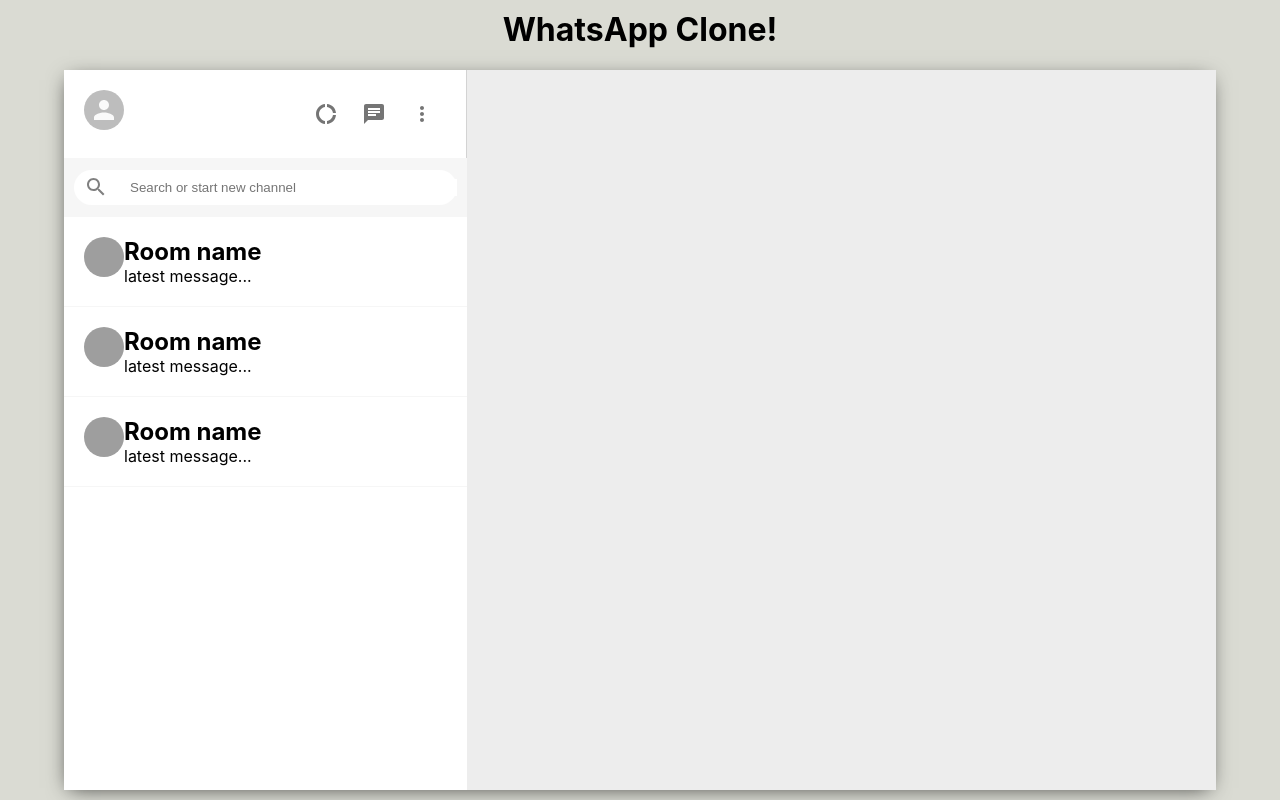
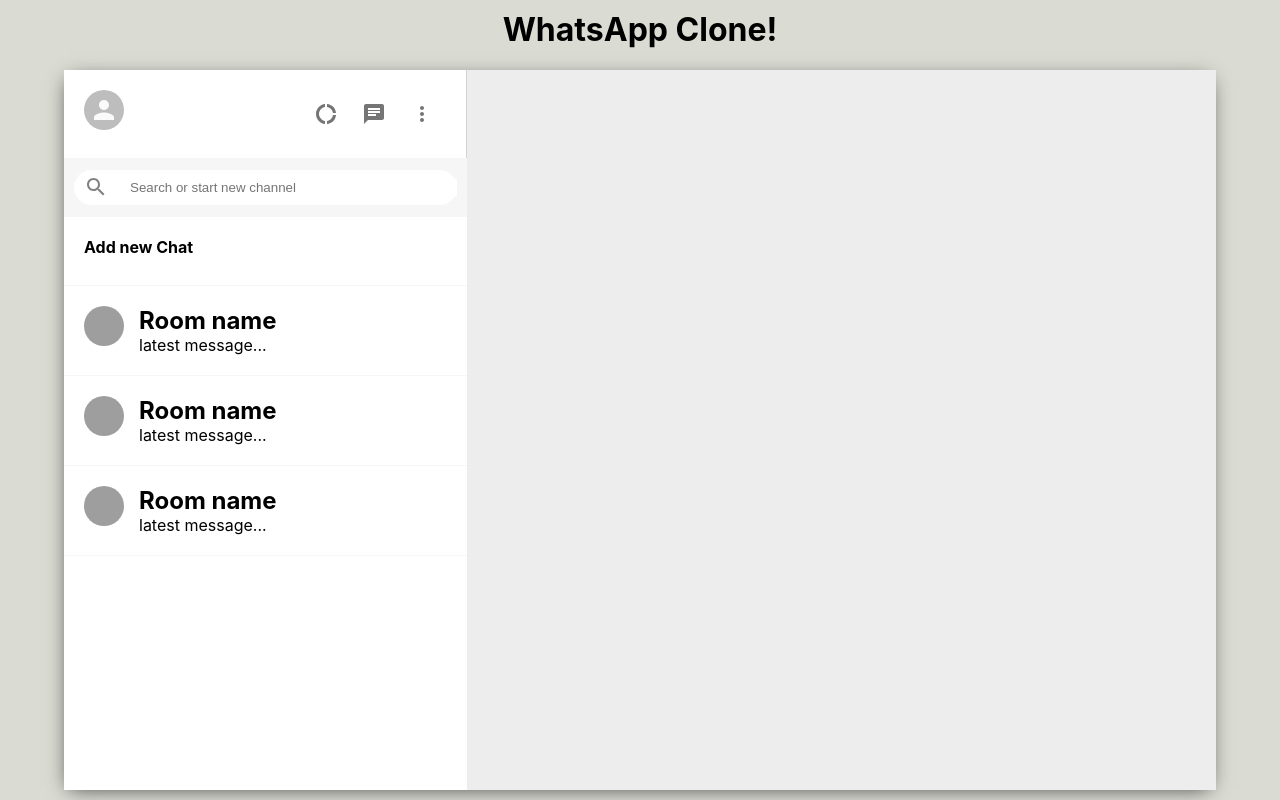
Before and after one commit to jremy813/whatsapp-clone, a React (Create React App) app: page / in a window 1280 px wide. Built offline with nearby package versions, Linux system fonts and the light colour scheme; grey boxes are pictures that could not be loaded.

Commit message:
created add new chat option

```diff
--- a/src/Sidebar.js
+++ b/src/Sidebar.js
@@ -33,6 +33,7 @@
       </div>
 
       <div className="sidebar__chats">
+        <SidebarChat addNewChat />
         <SidebarChat />
         <SidebarChat />
         <SidebarChat />
--- a/src/SidebarChat.css
+++ b/src/SidebarChat.css
@@ -8,3 +8,12 @@
 .sidebarChat:hover {
   background-color: #ebebeb;
 }
+
+.sidebarChat > h2 {
+  font-size: 16px;
+  margin-bottom: 8px;
+}
+
+.sidebarChat__info {
+  margin-left: 15px;
+}
--- a/src/SidebarChat.js
+++ b/src/SidebarChat.js
@@ -2,14 +2,21 @@
 import "./SidebarChat.css";
 import { Avatar } from "@material-ui/core";
 
-function SidebarChat() {
+function SidebarChat({ addNewChat }) {
   const [seed, setSeed] = useState("");
 
   useEffect(() => {
     setSeed(Math.floor(Math.random() * 5000));
   }, []);
 
-  return (
+  const createChat = () => {
+    const roomName = prompt("please enter a name for chat");
+    if (roomName) {
+      // do something in database
+    }
+  };
+
+  return !addNewChat ? (
     <div className="sidebarChat">
       <Avatar src={`https://avatars.dicebear.com/api/human/${seed}.svg`} />
       <div className="sidebarChat__info">
@@ -17,6 +24,10 @@
         <p>latest message...</p>
       </div>
     </div>
+  ) : (
+    <div onClick={createChat} className="sidebarChat">
+      <h2>Add new Chat</h2>
+    </div>
   );
 }
 
```
